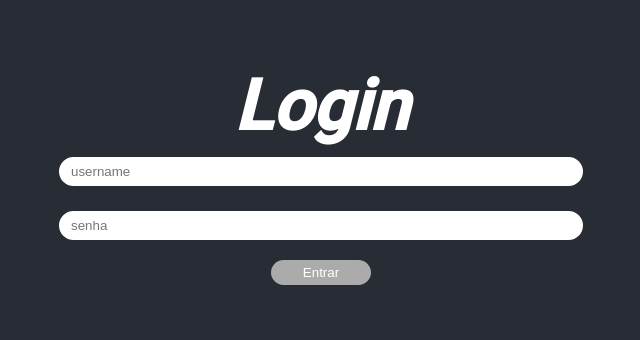
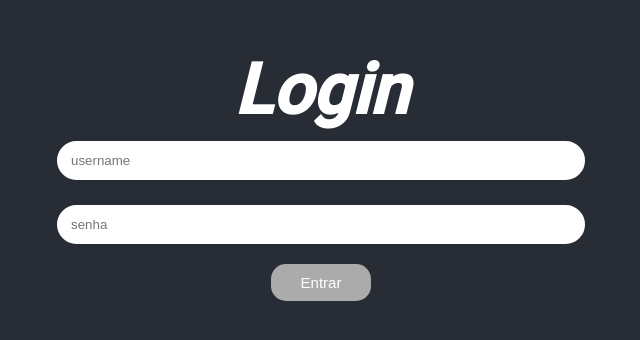
Before and after one commit to caiotelesz/ftrsx-angular, an Angular app: page / in a window 1280 px wide. Shown: the part 228-568 px from the top of the page, without its empty margins (319-959 px from the left). Built offline with nearby package versions, Linux system fonts and the light colour scheme.

Commit message:
login css

```diff
--- a/src/app/components/login/login.component.css
+++ b/src/app/components/login/login.component.css
@@ -15,7 +15,7 @@ body {
   justify-content: center;
 }
 
-.page-login div {
+.page-login > div {
   margin: 0;
   width: 100%;
   display: flex;
@@ -23,7 +23,7 @@ body {
   align-items: center;
 }
 
-.page-login div h1 {
+.page-login > div h1 {
   color: #fff;
   font-size: 70px;
   font-style: italic;
@@ -31,30 +31,35 @@ body {
   font-weight: 800;
 }
 
-.page-login div input {
+.page-login > div input {
   margin-top: 5px;
-  padding: 5px 10px;
+  padding: 10px 12px;
   border: 2px solid #fff;
-  border-radius: 15px;
+  border-radius: 20px;
   width: 100%;
   max-width: 500px;
 }
 
-.page-login div button {
+.page-login > div input:focus {
+  outline: none;
+}
+
+.page-login > div button {
   width: 100%;
   max-width: 100px;
   background-color: #ABABAB;
   border: 0px;
   border-radius: 15px;
-  padding: 5px 15px;
+  padding: 10px 15px;
+  font-size: 15px;
   color: #fff;
   transition: color 0.3s ease;
 }
 
-.page-login div button:hover {
+.page-login > div button:hover {
   background-color: hsla(0, 0%, 67%, 0.8);
 }
 
-.page-login div button:active {
+.page-login > div button:active {
   background-color: hsla(0, 0%, 67%, 0.3);
 }
```
